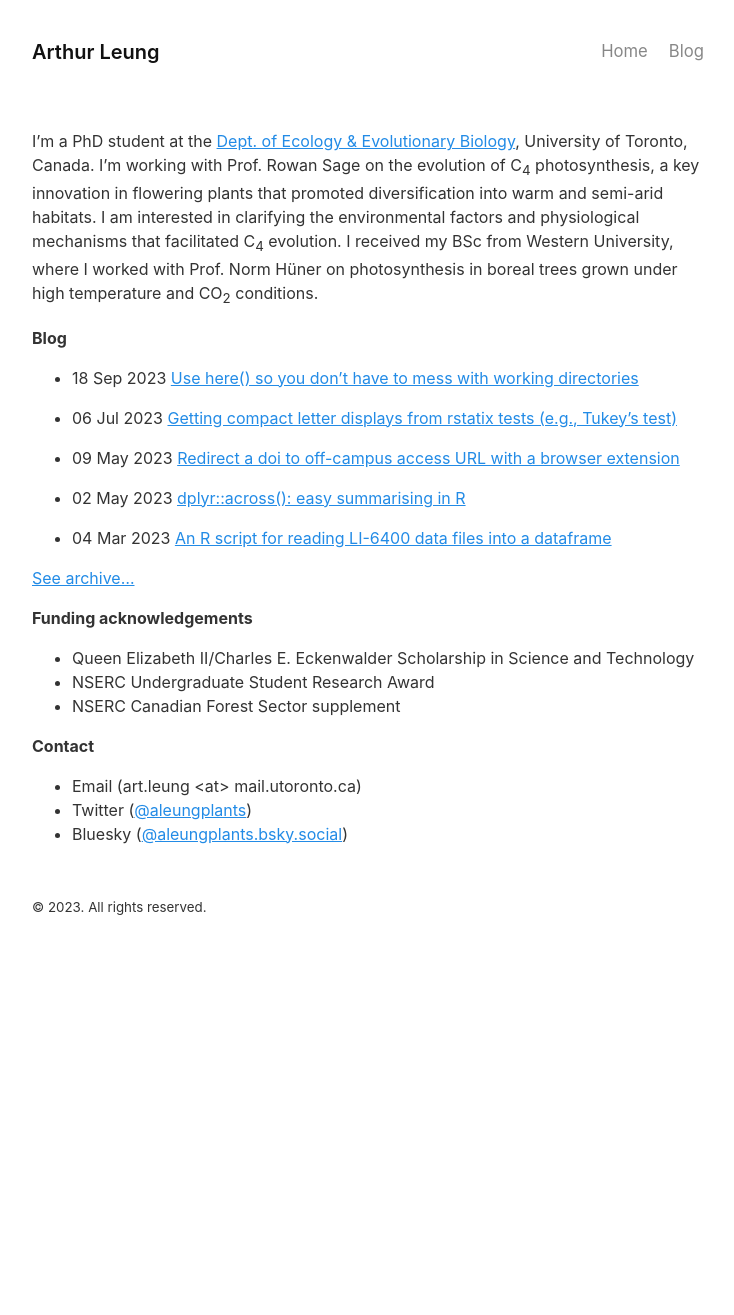
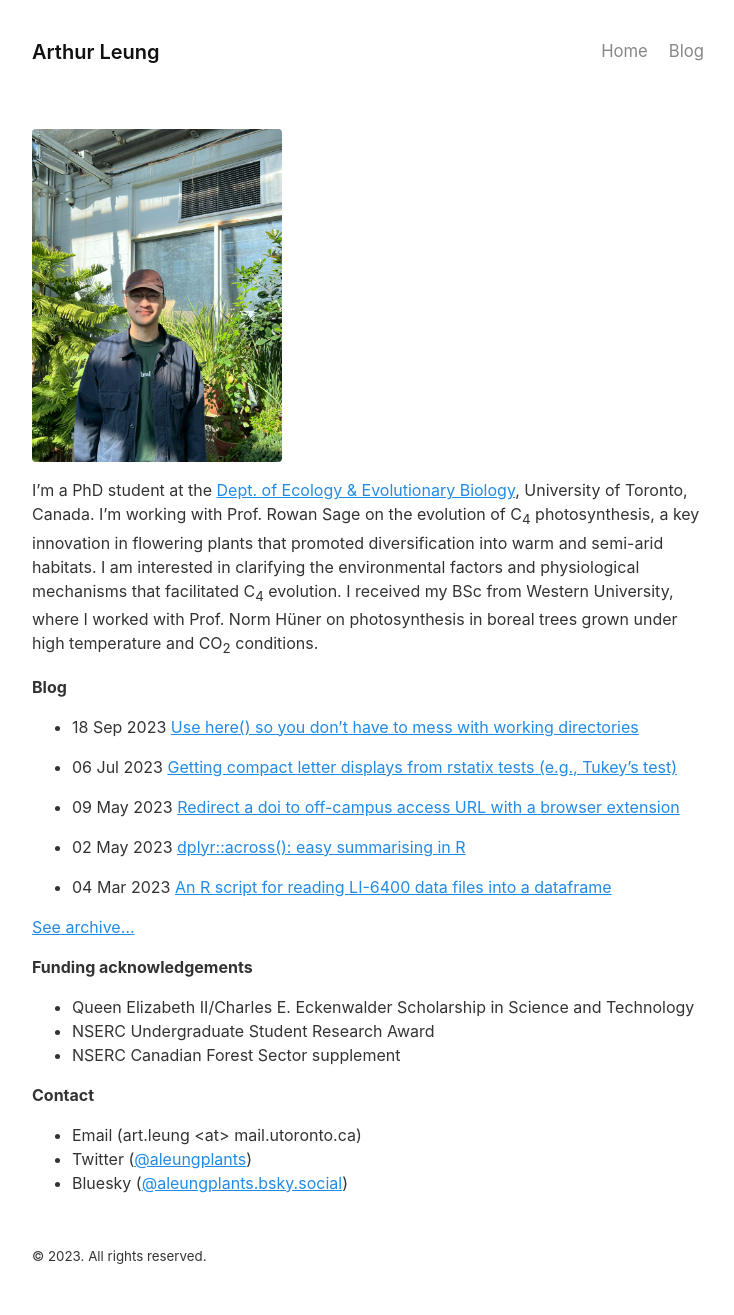
Before and after one commit to leungarthur/leungarthur.github.io-old, a Jekyll site: the page built from index.md, in a window 1280 px wide. Shown: the whole page, without its empty margins (272-1006 px from the left). Built offline with Jekyll 4.4.1, drawn with Linux system fonts in a browser that asks for light colours; before the commit the page ends 966 px from its top, so only the background shows below that.

Commit message:
Update index.md

```diff
--- a/index.md
+++ b/index.md
@@ -2,7 +2,7 @@
 layout: default
 ---
 
-[](/assets/portrait.jpg)
+![pic of me](/assets/portrait.jpg){: width="250" }
 
 I'm a PhD student at the <a href='https://eeb.utoronto.ca'>Dept. of Ecology & Evolutionary Biology</a>, University of Toronto, Canada. I'm working with Prof. Rowan Sage on the evolution of C<sub>4</sub> photosynthesis, a key innovation in flowering plants that promoted diversification into warm and semi-arid habitats. I am interested in clarifying the environmental factors and physiological mechanisms that facilitated C<sub>4</sub> evolution. I received my BSc from Western University, where I worked with Prof. Norm Hüner on photosynthesis in boreal trees grown under high temperature and CO<sub>2</sub> conditions.
 
```
